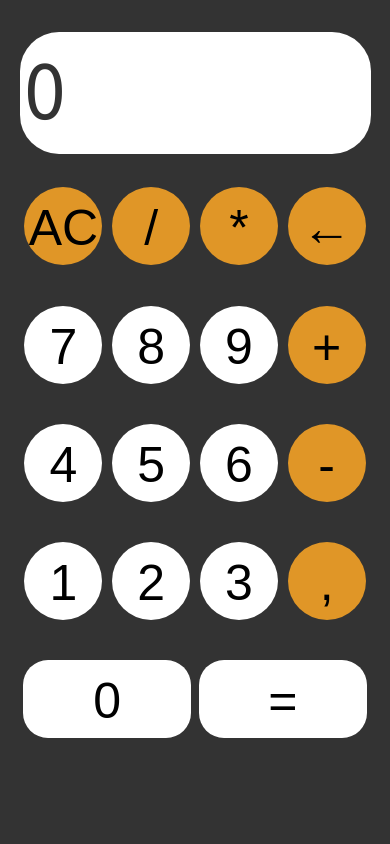
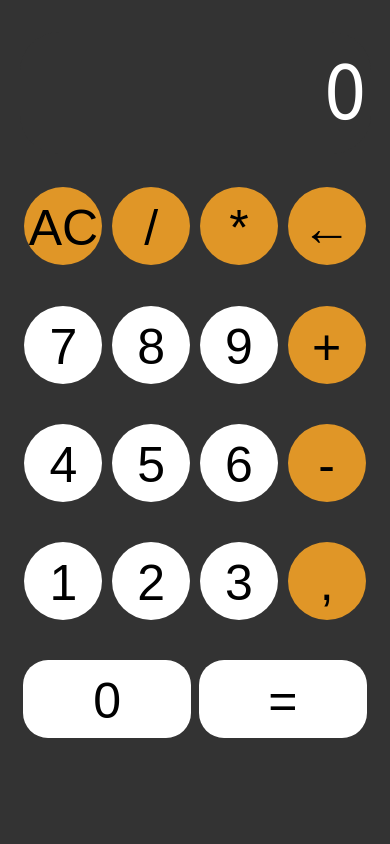
Before and after one commit to forshow/forshow.github.io, a PHP site: page / in a window 390 px wide. Run offline with PHP 8.4, Linux system fonts and the light colour scheme.

Commit message:
calc update

```diff
--- a/Calculator/style.css
+++ b/Calculator/style.css
@@ -4,7 +4,7 @@ body {
   height: 100%;
   margin: 0;
   padding: 0;
-  font-family: Tahoma;
+  font-family: Tahoma, sans-serif;
   font-size: 30px; }
   body #calc {
     box-sizing: border-box;
@@ -44,7 +44,8 @@ body {
         border-radius: 50%;
         border: none;
         font-size: 1em;
-        background: #fff; }
+        background: #fff;
+        transition: background 1s ease; }
         body #calc #buttons .btn.orange {
           background: #e09627; }
         body #calc #buttons .btn.zero {
@@ -55,7 +56,8 @@ body {
           border-radius: 25px; }
         body #calc #buttons .btn:active {
           background: #444;
-          color: #fff; }
+          color: #fff;
+          transition: background 0.1s ease; }
 
 @media only screen and (max-width: 600px) {
   body {
@@ -67,11 +69,13 @@ body {
       height: 100%;
       border-radius: 0px; }
       body #calc #display {
-        font-family: Tahoma;
         border-radius: 10vw;
         margin-top: 2vh;
         margin-bottom: 3vh;
-        padding: 2vh 1vw; }
+        padding: 2vh 1vw;
+        background: #333;
+        color: #fff;
+        text-align: right; }
         body #calc #display #input {
           box-sizing: border-box; }
       body #calc #buttons {
--- a/Calculator/style.scss
+++ b/Calculator/style.scss
@@ -4,7 +4,7 @@ body {
     height: 100%;
     margin: 0;
     padding: 0;
-    font-family: Tahoma;
+    font-family: Tahoma, sans-serif;
     font-size: 30px;
 
     #calc {
@@ -53,6 +53,7 @@ body {
                 border: none;
                 font-size: 1em;
                 background: #fff;
+                transition: background 1s ease;
 
                 &.orange {
                     background: rgb(224, 150, 39);
@@ -71,6 +72,7 @@ body {
                 &:active {
                     background: #444;
                     color: #fff;
+                    transition: background 0.1s ease;
                 }
             }
         }
@@ -92,11 +94,13 @@ body {
             border-radius: 0px;
 
             #display {
-                font-family: Tahoma;
                 border-radius: 10vw;
                 margin-top: 2vh;
                 margin-bottom: 3vh;
                 padding: 2vh 1vw;
+                background: #333;
+                color: #fff;
+                text-align: right;
 
                 #input {
                     box-sizing: border-box;
```
